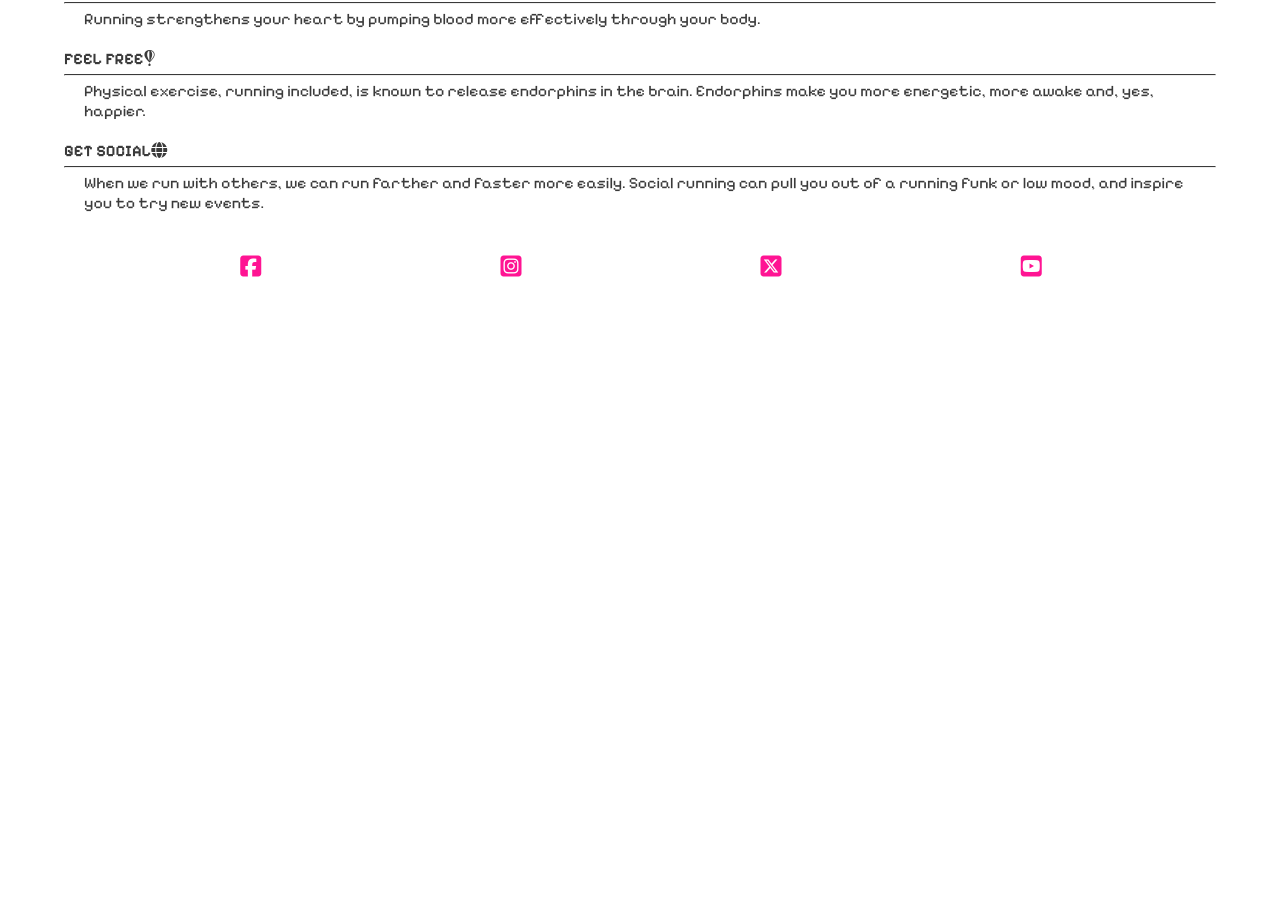
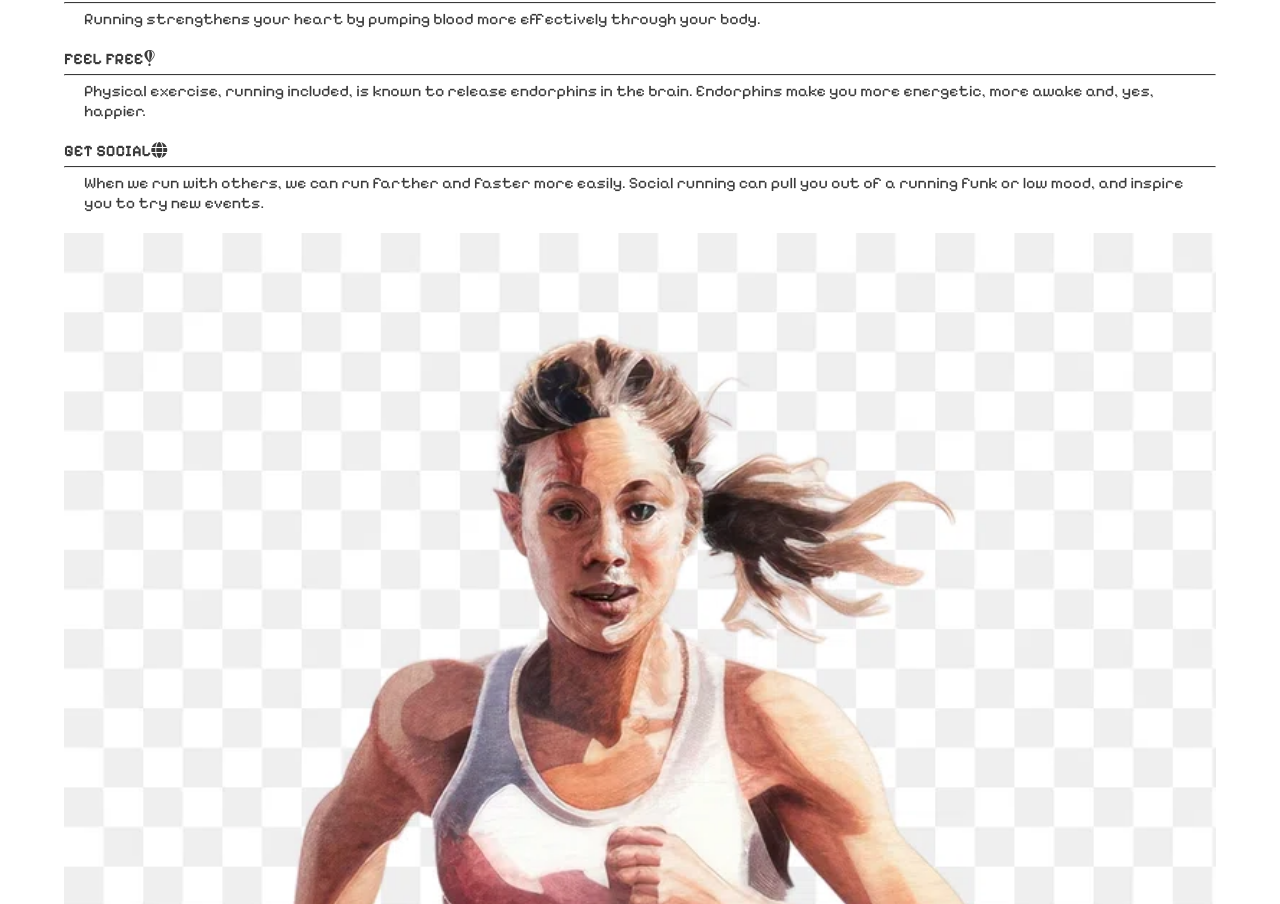
Before and after one commit to Fantomen31/Love-Running-Project, a plain HTML site: page index.html in a window 1280 px wide. Shown: the part 956-1860 px from the top of the page. Before the commit the page ends 1255 px from the top, so only its background shows below. Drawn offline with Linux system fonts and the light colour scheme; a web font is replaced by a local one.

Commit message:
added css style to #circle-cover-bg

```diff
--- a/assets/css/style.css
+++ b/assets/css/style.css
@@ -153,6 +153,14 @@ main {
 
 /* Benefits Image */
 
+#circle-cover-bg{
+    height: 90vw;
+    width: 90vw;
+    background:url(../images/female-runner.webp) no-repeat top center/cover;
+    position: relative;
+    margin-bottom: 20px;
+
+}
 
 
 
--- a/index.html
+++ b/index.html
@@ -74,7 +74,7 @@
                 </div>
                 </div>
                 <div id="benefits-image">
-                    <div id="circle-cover-background"></div>
+                    <div id="circle-cover-bg"></div>
                 </div>
             </div>
         </section>
```
